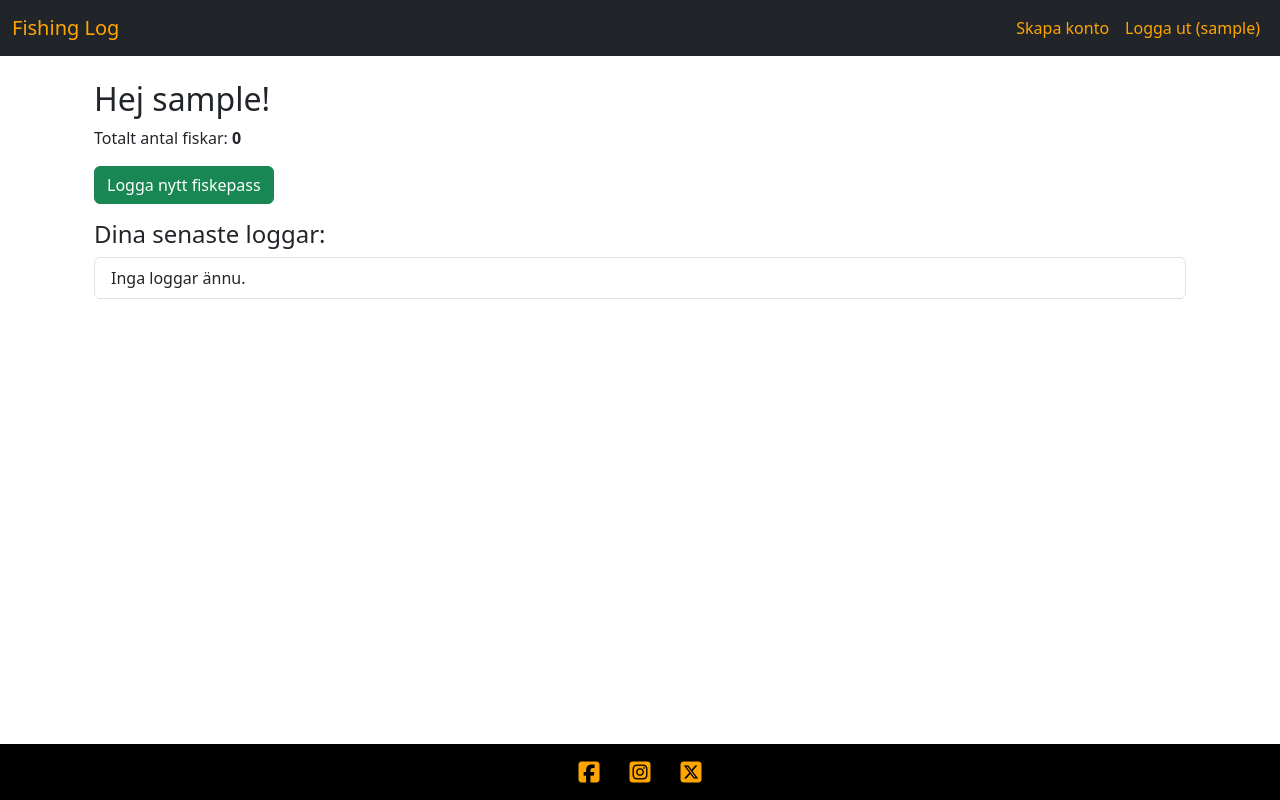
After one commit to StoffeEriksson/fishing-log, a Django app: page /dashboard/ in a window 1280 px wide. The commit adds this page. Run offline with Django 4.2, Linux system fonts and the light colour scheme; the visitor is signed in with stand-in values (Sample User, id 1); data that the repository does not hold is empty; some libraries are stand-ins or nearby versions.

Commit message:
created function home_or_dashboard

```diff
--- a/fishing_log/settings.py
+++ b/fishing_log/settings.py
@@ -60,7 +60,7 @@ AUTHENTICATION_BACKENDS = [
     'allauth.account.auth_backends.AuthenticationBackend',
 ]
 
-LOGIN_REDIRECT_URL = '/'
+LOGIN_REDIRECT_URL = '/dashboard/'
 ACCOUNT_LOGOUT_REDIRECT_URL = '/'
 
 MIDDLEWARE = [
--- a/fishing_log/urls.py
+++ b/fishing_log/urls.py
@@ -1,9 +1,9 @@
 from django.contrib import admin
 from django.urls import path, include
-from django.views.generic import TemplateView
+
 
 urlpatterns = [
     path('admin/', admin.site.urls),
     path('accounts/', include('allauth.urls')),
-    path('', TemplateView.as_view(template_name='home.html'), name='home'),
+    path('', include('logs.urls')),
 ]
--- /dev/null
+++ b/logs/templates/logs/dashboard.html
@@ -0,0 +1,21 @@
+{% extends "base.html" %}
+
+{% block content %}
+  <div class="container">
+    <h2>Hej {{ user.username }}!</h2>
+    <p>Totalt antal fiskar: <strong>{{ total }}</strong></p>
+
+    <a href="{% url 'log_fish' %}" class="btn btn-success mb-3">Logga nytt fiskepass</a>
+
+    <h4>Dina senaste loggar:</h4>
+    <ul class="list-group">
+      {% for log in logs %}
+        <li class="list-group-item">
+          {{ log.date }} – {{ log.location }} – {{ log.fish_count }} fiskar
+        </li>
+      {% empty %}
+        <li class="list-group-item">Inga loggar ännu.</li>
+      {% endfor %}
+    </ul>
+  </div>
+{% endblock %}
--- a/logs/urls.py
+++ b/logs/urls.py
@@ -1,7 +1,8 @@
 from django.urls import path
-from . import views
+from .views import home_or_dashboard, dashboard, log_fish_session
 
 urlpatterns = [
-    path('', views.log_list, name='log_list'),
-    path('log/', views.log_fish_session, name='log_fish'),
+    path('', home_or_dashboard, name='home'),
+    path('dashboard/', dashboard, name='dashboard'),
+    path('log/', log_fish_session, name='log_fish'),
 ]
--- a/logs/views.py
+++ b/logs/views.py
@@ -12,13 +12,19 @@ def log_fish_session(request):
             log = form.save(commit=False)
             log.user = request.user
             log.save()
-            return redirect('log_list')
+            return redirect('dashboard')
     else:
         form = FishLogForm()
     return render(request, 'logs/log_form.html', {'form': form})
 
 @login_required
-def log_list(request):
+def dashboard(request):
     logs = FishLog.objects.filter(user=request.user)
     total = sum(log.fish_count for log in logs)
-    return render(request, 'logs/log_list.html', {'logs': logs, 'total': total})
+    return render(request, 'logs/dashboard.html', {'logs': logs, 'total': total})
+
+
+def home_or_dashboard(request):
+    if request.user.is_authenticated:
+        return dashboard(request)  # visar dashboard.html
+    return render(request, 'logs/home.html')  # visar home.html
--- a/templates/base.html
+++ b/templates/base.html
@@ -27,7 +27,11 @@
               >
             </li>
             <li class="nav-item">
+              {% if user.is_authenticated %}
+              <a class="nav-link" href="{% url 'account_logout' %}">Logga ut ({{ user.username }})</a>
+              {% else %}
               <a class="nav-link" href="{% url 'account_login' %}">Logga in</a>
+              {% endif %}
             </li>
           </ul>
         </div>
```
Also changed, not shown: logs/templates/logs/log_forms.html (added, +12 -0 lines), logs/templates/logs/home.html (renamed from logs/templates/home.html).
